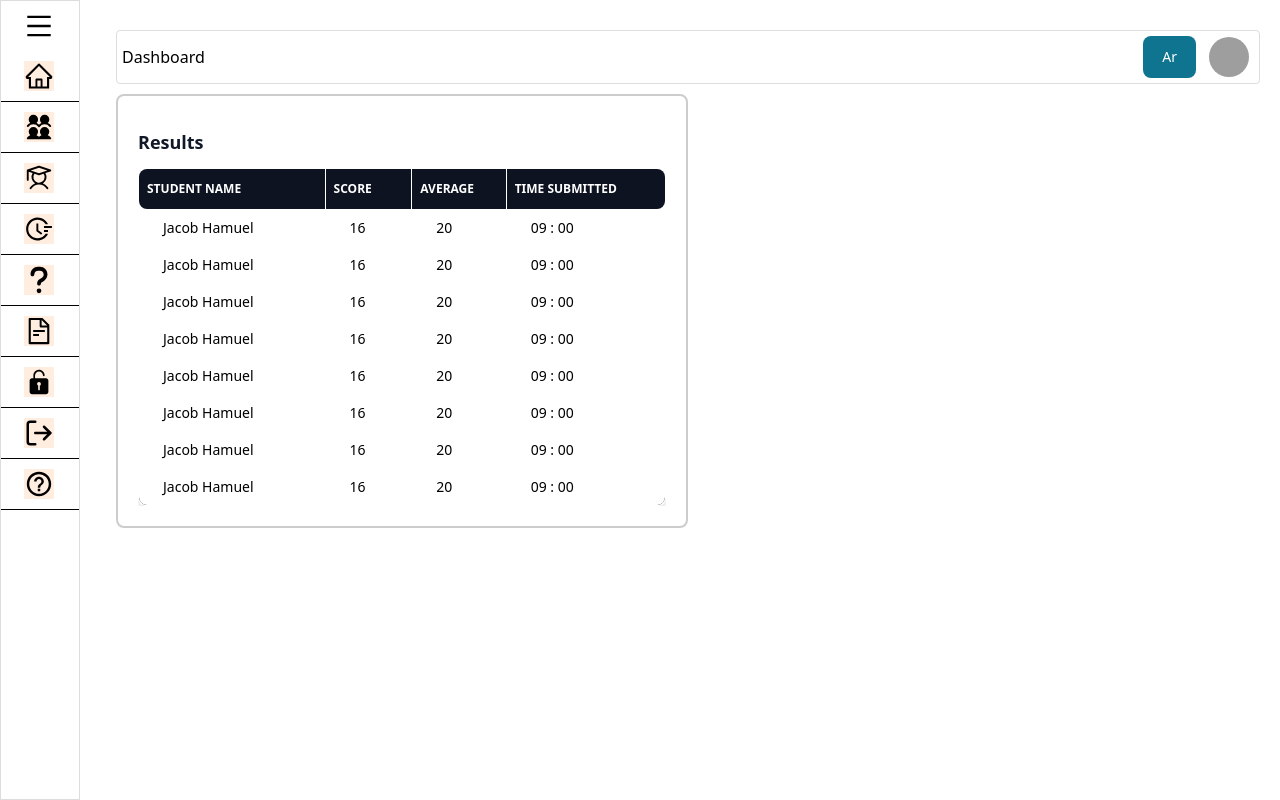
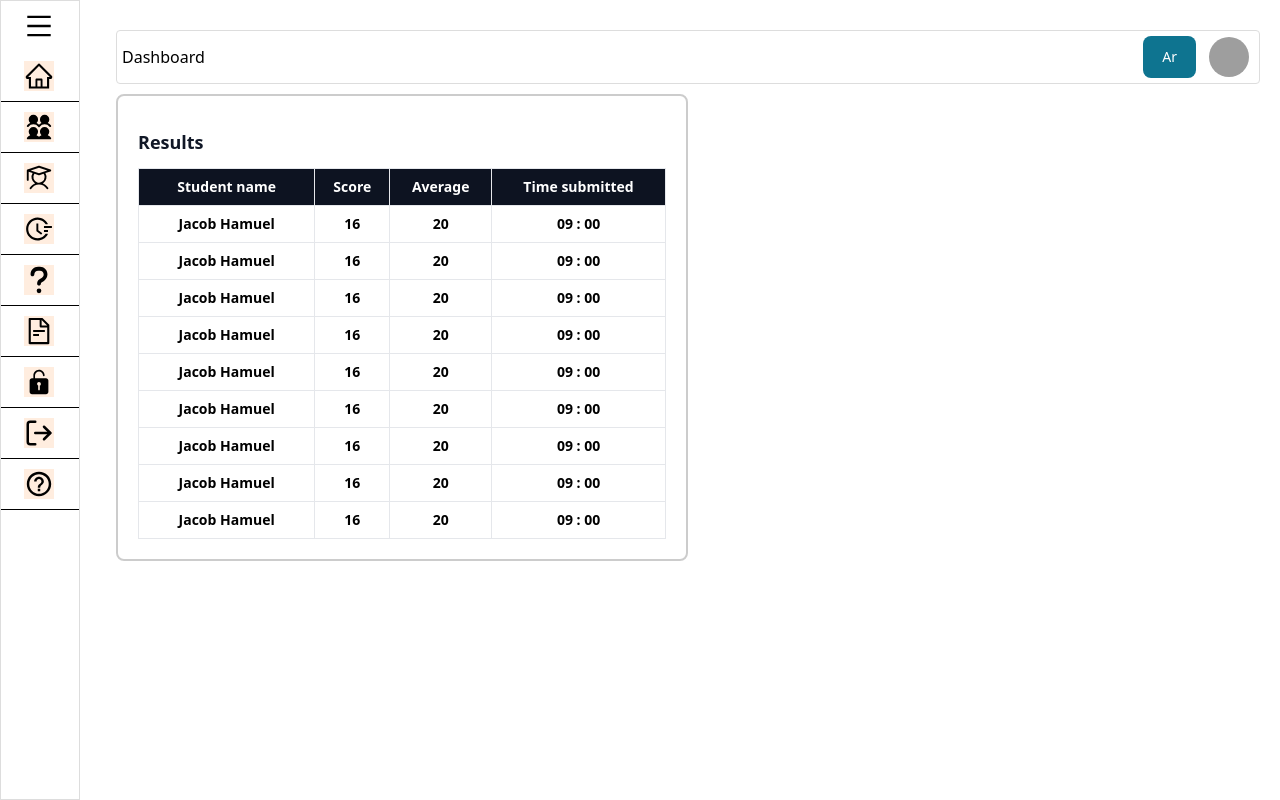
Before and after one commit to mohamedsaeid1998/Quiz-Application, a React (Vite) app: page /dashboard/results-final in a window 1280 px wide. Built offline with nearby package versions, Linux system fonts and the light colour scheme; sample sign-in values are in the browser's storage; grey boxes are pictures that could not be loaded.

Commit message:
resUpdates

```diff
--- a/src/Components/Shared/SideBar/SideBar.tsx
+++ b/src/Components/Shared/SideBar/SideBar.tsx
@@ -124,6 +124,7 @@ export default function SideBar() {
               icon={
                 <IoIosUnlock className="bg-secondColor text-[30px]" />
               }
+              component={<Link to="/change-password" />}
             >
               {t("changePassword")}
             </MenuItem>
--- a/src/Locale/ar.json
+++ b/src/Locale/ar.json
@@ -25,5 +25,15 @@
   "QuestionDifficultyLevel": "مستوى صعوبة السؤال",
   "Date": "التاريخ",
   "Actions": "العمليات",
-  "SetUpAnewQuestion": "اضافة سؤال جديد"
+  "SetUpAnewQuestion": "اضافة سؤال جديد",
+  "Group name":"اسم الجروب",
+  "No.of persons in group":"عدد الاشخاص في الجروب",
+  "Participants":"المشتركين",
+  "Completed Quizzes":"الاختبارات المكتملة",
+  "Results":"النتائج",
+  "Student name":"اسم الطالب",
+  "Score":"الدرجة",
+  "Average":"المتوسط",
+  "Time submitted":"وقت الانهاء"
+
 }
--- a/src/Locale/en.json
+++ b/src/Locale/en.json
@@ -25,5 +25,14 @@
   "QuestionDifficultyLevel": "Question difficulty level",
   "Date": "Date",
   "Actions": "Actions",
-  "SetUpAnewQuestion": "Set up a new question"
+  "SetUpAnewQuestion": "Set up a new question",
+  "Group name":"Group name",
+  "No.of persons in group":"No.of persons in group",
+  "Participants":"Participants",
+  "Completed Quizzes":"Completed Quizzes",
+  "Results":"Results",
+  "Student name":"Student name",
+  "Score":"Score",
+  "Average":"Average",
+  "Time submitted":"Time submitted"
 }
--- a/src/Pages/Instructor/Questions/Questions.tsx
+++ b/src/Pages/Instructor/Questions/Questions.tsx
@@ -19,7 +19,7 @@ export default function Questions() {
             className="btn flex items-center border-2 border-[#0D1321] border-solid p-2 rounded-[10px] mt-2 md:mt-0"
             onClick={() => setOpenModal(true)}
           >
-            <FaPlusCircle className="mx-3 text-[20px] " />
+            <FaPlusCircle className="mx-3 text-[20px]" />
             {t("AddQuestion")}
           </button>
         </div>
--- a/src/Pages/Instructor/ResultFinal/ResultFinal.tsx
+++ b/src/Pages/Instructor/ResultFinal/ResultFinal.tsx
@@ -1,86 +1,176 @@
-import React from "react";
 import "./ResultFinal.module.scss";
-import { Table, TableHead, TableHeadCell } from "flowbite-react";
-import { TableBody } from "flowbite-react";
-import { TableRow } from "flowbite-react";
-import { TableCell } from "flowbite-react";
+import { useTranslation } from "react-i18next";
 
 const ResultFinal = () => {
+  const { t, i18n } = useTranslation();
   return (
     <>
     <div className="p-5 rounded-lg  md:w-[50%] border-[#00000033] border-solid border-2">
     <div className="overflow-x-auto">
-        <Table className="border-separate  border-spacing-px ">
-          <caption className=" py-3 text-lg font-semibold text-left  text-gray-900 bg-white">
-          Results
-          </caption>
-          <TableHead className="text-left text-[#FFFFFF]">
-            <TableHeadCell className="rounded-s-lg bg-[#0D1321] px-2 font-semibold">
-              Student name
-            </TableHeadCell>
-            <TableHeadCell className="bg-[#0D1321]  px-2 font-semibold ">
-              Score
-            </TableHeadCell>
-            <TableHeadCell className="bg-[#0D1321]  px-2 font-semibold">
-              Average
-            </TableHeadCell>
-            <TableHeadCell className="bg-[#0D1321]  px-2 font-semibold rounded-e-lg">
-              Time submitted
-            </TableHeadCell>
-          </TableHead>
+              <table className="min-w-full border text-center  text-sm font-light dark:border-neutral-500">
+              <caption className="py-3 text-lg font-semibold text-left  text-gray-900 bg-white">
+                  {t("Results")}
+                </caption>
+                <thead className="border-b   font-semibold bg-[#0D1321] text-white">
+                  <tr>
+                    <th
+                      className="border-r px-2 py-2 dark:border-neutral-500"
+                    >
+                      {t("Student name")}
+                    </th>
+                    <th
+                      scope="col"
+                      className="border-r px-2 py-2 dark:border-neutral-500"
+                    >
+                      {t("Score")}
+                    </th>
+                    <th
+                      scope="col"
+                      className="border-r px-2 py-2 dark:border-neutral-500"
+                    >
+                      {t("Average")}
+                    </th>
+                    <th
+                      scope="col"
+                      className="border-r px-2 py-2 dark:border-neutral-500"
+                    >
+                      {t("Time submitted")}
+                    </th>
+                  </tr>
+                </thead>
+                <tbody>
 
-          <TableBody className="divide-y divide-black ">
-            <TableRow className="bg-black text-black">
-              <TableCell className=" bg-white  py-2">Jacob Hamuel</TableCell>
-              <TableCell className=" bg-white py-2 ">16</TableCell>
-              <TableCell className=" bg-white py-2">20</TableCell>
-              <TableCell className=" bg-white py-2">09 : 00</TableCell>
-            </TableRow>
-            <TableRow className="bg-black text-black">
-              <TableCell className=" bg-white  py-2">Jacob Hamuel</TableCell>
-              <TableCell className=" bg-white py-2 ">16</TableCell>
-              <TableCell className=" bg-white py-2">20</TableCell>
-              <TableCell className=" bg-white py-2">09 : 00</TableCell>
-            </TableRow>
-            <TableRow className="bg-black text-black">
-              <TableCell className=" bg-white  py-2">Jacob Hamuel</TableCell>
-              <TableCell className=" bg-white py-2 ">16</TableCell>
-              <TableCell className=" bg-white py-2">20</TableCell>
-              <TableCell className=" bg-white py-2">09 : 00</TableCell>
-            </TableRow>
-            <TableRow className="bg-black text-black">
-              <TableCell className=" bg-white  py-2">Jacob Hamuel</TableCell>
-              <TableCell className=" bg-white py-2 ">16</TableCell>
-              <TableCell className=" bg-white py-2">20</TableCell>
-              <TableCell className=" bg-white py-2">09 : 00</TableCell>
-            </TableRow>
-            <TableRow className="bg-black text-black">
-              <TableCell className=" bg-white  py-2">Jacob Hamuel</TableCell>
-              <TableCell className=" bg-white py-2 ">16</TableCell>
-              <TableCell className=" bg-white py-2">20</TableCell>
-              <TableCell className=" bg-white py-2">09 : 00</TableCell>
-            </TableRow>
-            <TableRow className="bg-black text-black">
-              <TableCell className=" bg-white  py-2">Jacob Hamuel</TableCell>
-              <TableCell className=" bg-white py-2 ">16</TableCell>
-              <TableCell className=" bg-white py-2">20</TableCell>
-              <TableCell className=" bg-white py-2">09 : 00</TableCell>
-            </TableRow>
-            <TableRow className="bg-black text-black">
-              <TableCell className=" bg-white  py-2">Jacob Hamuel</TableCell>
-              <TableCell className=" bg-white py-2 ">16</TableCell>
-              <TableCell className=" bg-white py-2">20</TableCell>
-              <TableCell className=" bg-white py-2">09 : 00</TableCell>
-            </TableRow>
-            <TableRow className="bg-black text-black">
-              <TableCell className=" bg-white  py-2">Jacob Hamuel</TableCell>
-              <TableCell className=" bg-white py-2 ">16</TableCell>
-              <TableCell className=" bg-white py-2">20</TableCell>
-              <TableCell className=" bg-white py-2">09 : 00</TableCell>
-            </TableRow>
-          </TableBody>
-        </Table>
+                  <tr  className="border-b dark:border-neutral-500 ">
+                    <td className="whitespace-nowrap border-r px-4  font-semibold dark:border-neutral-500">
+                    Jacob Hamuel
+                    </td>
+                    <td className="whitespace-nowrap border-r px-4 py-2 font-semibold dark:border-neutral-500">
+                    16
+                    </td>
+                    <td className="whitespace-nowrap border-r px-4 py-2 font-semibold dark:border-neutral-500">
+                    20
+                    </td>
+                    <td className="whitespace-nowrap border-r px-4 py-2 font-semibold dark:border-neutral-500">
+                    09 : 00
+                    </td>
+                  </tr>
+                  <tr  className="border-b dark:border-neutral-500 ">
+                    <td className="whitespace-nowrap border-r px-4  font-semibold dark:border-neutral-500">
+                    Jacob Hamuel
+                    </td>
+                    <td className="whitespace-nowrap border-r px-4 py-2 font-semibold dark:border-neutral-500">
+                    16
+                    </td>
+                    <td className="whitespace-nowrap border-r px-4 py-2 font-semibold dark:border-neutral-500">
+                    20
+                    </td>
+                    <td className="whitespace-nowrap border-r px-4 py-2 font-semibold dark:border-neutral-500">
+                    09 : 00
+                    </td>
+                  </tr>
+                  <tr  className="border-b dark:border-neutral-500 ">
+                    <td className="whitespace-nowrap border-r px-4  font-semibold dark:border-neutral-500">
+                    Jacob Hamuel
+                    </td>
+                    <td className="whitespace-nowrap border-r px-4 py-2 font-semibold dark:border-neutral-500">
+                    16
+                    </td>
+                    <td className="whitespace-nowrap border-r px-4 py-2 font-semibold dark:border-neutral-500">
+                    20
+                    </td>
+                    <td className="whitespace-nowrap border-r px-4 py-2 font-semibold dark:border-neutral-500">
+                    09 : 00
+                    </td>
+                  </tr>
+                  <tr  className="border-b dark:border-neutral-500 ">
+                    <td className="whitespace-nowrap border-r px-4  font-semibold dark:border-neutral-500">
+                    Jacob Hamuel
+                    </td>
+                    <td className="whitespace-nowrap border-r px-4 py-2 font-semibold dark:border-neutral-500">
+                    16
+                    </td>
+                    <td className="whitespace-nowrap border-r px-4 py-2 font-semibold dark:border-neutral-500">
+                    20
+                    </td>
+                    <td className="whitespace-nowrap border-r px-4 py-2 font-semibold dark:border-neutral-500">
+                    09 : 00
+                    </td>
+                  </tr>
+                  <tr  className="border-b dark:border-neutral-500 ">
+                    <td className="whitespace-nowrap border-r px-4  font-semibold dark:border-neutral-500">
+                    Jacob Hamuel
+                    </td>
+                    <td className="whitespace-nowrap border-r px-4 py-2 font-semibold dark:border-neutral-500">
+                    16
+                    </td>
+                    <td className="whitespace-nowrap border-r px-4 py-2 font-semibold dark:border-neutral-500">
+                    20
+                    </td>
+                    <td className="whitespace-nowrap border-r px-4 py-2 font-semibold dark:border-neutral-500">
+                    09 : 00
+                    </td>
+                  </tr>
+                  <tr  className="border-b dark:border-neutral-500 ">
+                    <td className="whitespace-nowrap border-r px-4  font-semibold dark:border-neutral-500">
+                    Jacob Hamuel
+                    </td>
+                    <td className="whitespace-nowrap border-r px-4 py-2 font-semibold dark:border-neutral-500">
+                    16
+                    </td>
+                    <td className="whitespace-nowrap border-r px-4 py-2 font-semibold dark:border-neutral-500">
+                    20
+                    </td>
+                    <td className="whitespace-nowrap border-r px-4 py-2 font-semibold dark:border-neutral-500">
+                    09 : 00
+                    </td>
+                  </tr>
+                  <tr  className="border-b dark:border-neutral-500 ">
+                    <td className="whitespace-nowrap border-r px-4  font-semibold dark:border-neutral-500">
+                    Jacob Hamuel
+                    </td>
+                    <td className="whitespace-nowrap border-r px-4 py-2 font-semibold dark:border-neutral-500">
+                    16
+                    </td>
+                    <td className="whitespace-nowrap border-r px-4 py-2 font-semibold dark:border-neutral-500">
+                    20
+                    </td>
+                    <td className="whitespace-nowrap border-r px-4 py-2 font-semibold dark:border-neutral-500">
+                    09 : 00
+                    </td>
+                  </tr>
+                  <tr  className="border-b dark:border-neutral-500 ">
+                    <td className="whitespace-nowrap border-r px-4  font-semibold dark:border-neutral-500">
+                    Jacob Hamuel
+                    </td>
+                    <td className="whitespace-nowrap border-r px-4 py-2 font-semibold dark:border-neutral-500">
+                    16
+                    </td>
+                    <td className="whitespace-nowrap border-r px-4 py-2 font-semibold dark:border-neutral-500">
+                    20
+                    </td>
+                    <td className="whitespace-nowrap border-r px-4 py-2 font-semibold dark:border-neutral-500">
+                    09 : 00
+                    </td>
+                  </tr>
+                  <tr  className="border-b dark:border-neutral-500 ">
+                    <td className="whitespace-nowrap border-r px-4  font-semibold dark:border-neutral-500">
+                    Jacob Hamuel
+                    </td>
+                    <td className="whitespace-nowrap border-r px-4 py-2 font-semibold dark:border-neutral-500">
+                    16
+                    </td>
+                    <td className="whitespace-nowrap border-r px-4 py-2 font-semibold dark:border-neutral-500">
+                    20
+                    </td>
+                    <td className="whitespace-nowrap border-r px-4 py-2 font-semibold dark:border-neutral-500">
+                    09 : 00
+                    </td>
+                  </tr>
+
+                </tbody>
+              </table>
       </div>
+
     </div>
     </>
   );
```
Also changed, not shown: src/Components/Shared/LoadingSpinner/LoadingSpinner.module.scss (+46 -31 lines), src/Pages/Instructor/Results/Results.tsx (+94 -65 lines), src/Styles/global.scss (+0 -56 lines).
